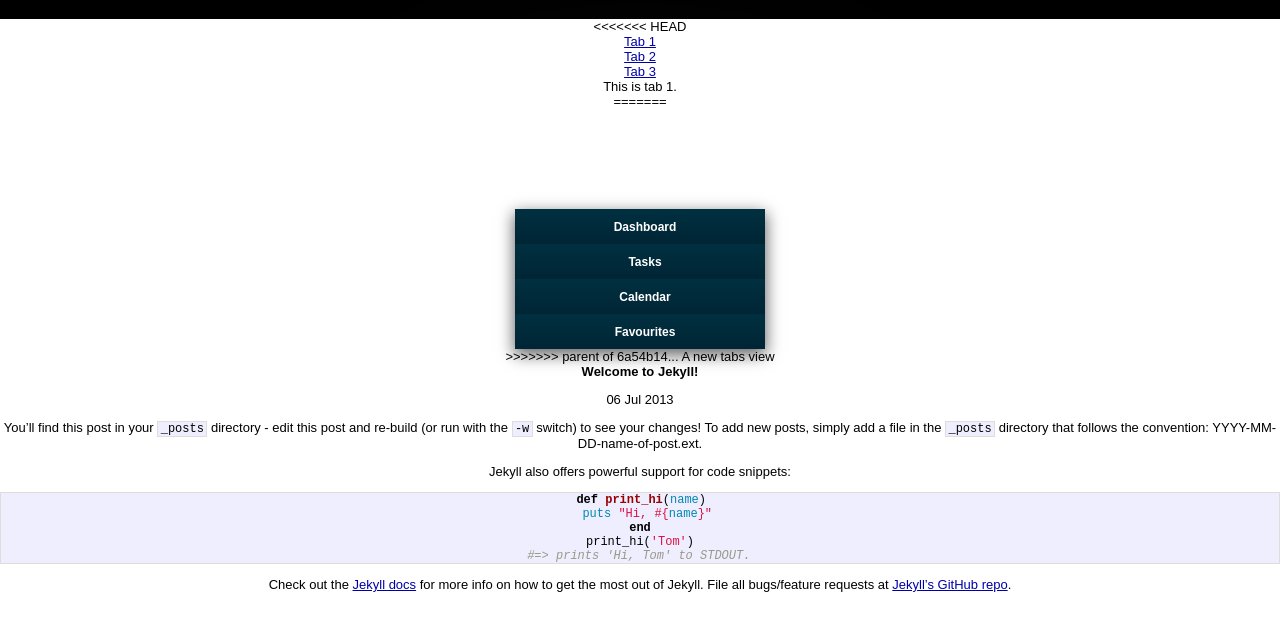
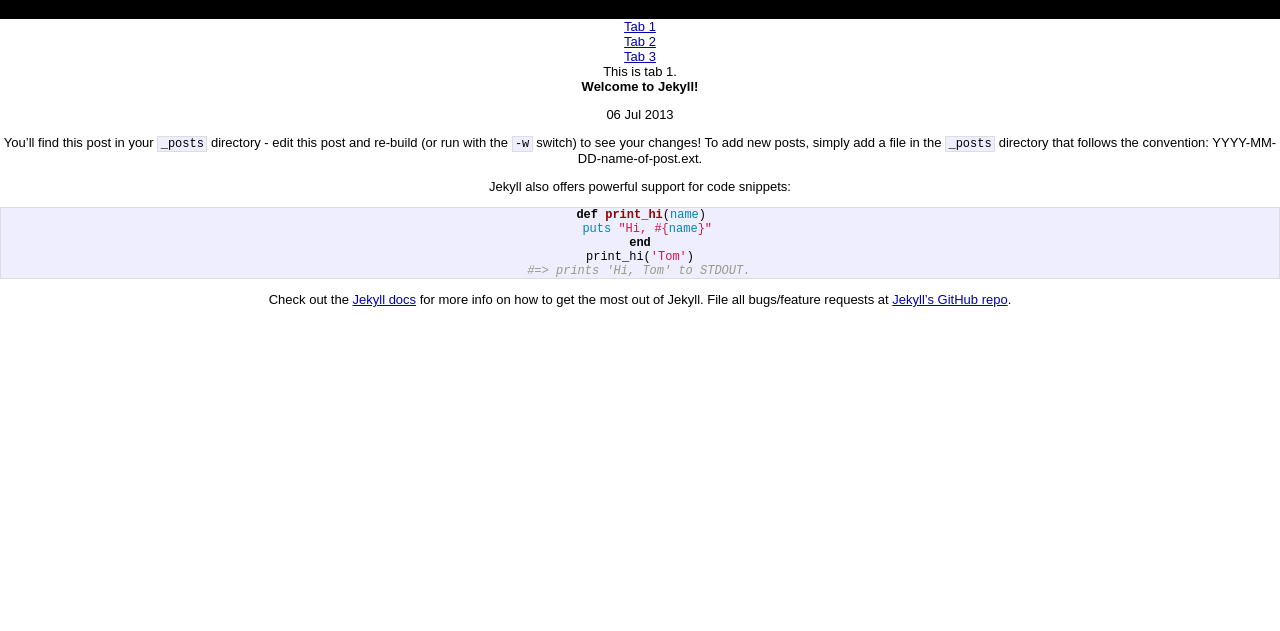
Before and after one commit to Pazinga/pazinga.github.com, a Jekyll site: the page built from _posts/2013-07-06-welcome-to-jekyll.markdown, in a window 1280 px wide. Shown: the top 631 px of the page. Built offline with Jekyll 4.4.1, drawn with Linux system fonts in a browser that asks for light colours.

Commit message:
adjusting the menu

```diff
--- a/_includes/menu.html
+++ b/_includes/menu.html
@@ -1,4 +1,3 @@
-<<<<<<< HEAD
 <div id="usual1" class="usual">
   <ul>
     <li><a href="#tab1" class="selected">Tab 1</a></li>
@@ -13,52 +12,3 @@
 <script type="text/javascript">
   $("#usual1 ul").idTabs();
 </script>
-=======
-<div id="accordian">
-	<ul>
-		<li>
-			<h3><span class="icon-dashboard"></span>Dashboard</h3>
-			<ul>
-				<li><a href="#">Reports</a></li>
-				<li><a href="#">Search</a></li>
-				<li><a href="#">Graphs</a></li>
-				<li><a href="#">Settings</a></li>
-			</ul>
-		</li>
-		<!-- we will keep this LI open by default -->
-		<li>
-			<h3><span class="icon-tasks"></span>Tasks</h3>
-			<ul>
-				<li><a href="#">Today's tasks</a></li>
-				<li><a href="#">Urgent</a></li>
-				<li><a href="#">Overdues</a></li>
-				<li><a href="#">Recurring</a></li>
-				<li><a href="#">Settings</a></li>
-			</ul>
-		</li>
-		<li>
-			<h3><span class="icon-calendar"></span>Calendar</h3>
-			<ul>
-				<li><a href="#">Current Month</a></li>
-				<li><a href="#">Current Week</a></li>
-				<li><a href="#">Previous Month</a></li>
-				<li><a href="#">Previous Week</a></li>
-				<li><a href="#">Next Month</a></li>
-				<li><a href="#">Next Week</a></li>
-				<li><a href="#">Team Calendar</a></li>
-				<li><a href="#">Private Calendar</a></li>
-				<li><a href="#">Settings</a></li>
-			</ul>
-		</li>
-		<li>
-			<h3><span class="icon-heart"></span>Favourites</h3>
-			<ul>
-				<li><a href="#">Global favs</a></li>
-				<li><a href="#">My favs</a></li>
-				<li><a href="#">Team favs</a></li>
-				<li><a href="#">Settings</a></li>
-			</ul>
-		</li>
-	</ul>
-</div>
->>>>>>> parent of 6a54b14... A new tabs view
--- a/_includes/top.html
+++ b/_includes/top.html
@@ -5,11 +5,9 @@
     <meta http-equiv="X-UA-Compatible" content="IE=edge,chrome=1">
     <meta name="apple-mobile-web-app-capable" content="yes">
     <meta name="apple-mobile-web-app-status-bar-style" content="black">
+    <meta name="viewport" content="width=device-width, initial-scale=1.0, user-scalable=no, minimum-scale=1.0, maximum-scale=1.0">
     <title>{{ page.title }}</title>
-    <meta name="viewport" content="width=device-width, initial-scale=1.0, user-scalable=no, minimum-scale=1.0, maximum-scale=1.0">
-    <script src="http://thecodeplayer.com/uploads/js/prefixfree-1.0.7.js" type="text/javascript"></script>
-    <script src="http://thecodeplayer.com/uploads/js/jquery-1.7.1.min.js" type="text/javascript"></script>
-    <script src="{{ site.url }}/accordian-menu.js" type="text/javascript"></script>
+    <script src="{{ site.url }}/jquery.idTabs.min.js" type="text/javascript"></script>
     <link rel="stylesheet" href="{{ site.url }}/css/syntax.css">
     <link rel="stylesheet" href="{{ site.url }}/css/main.css">
     <link rel="stylesheet" href="{{ site.url }}/css/menu.css">
--- a/accordian-menu.js
+++ /dev/null
@@ -1,12 +0,0 @@
-/*jQuery time*/
-$(document).ready(function(){
-	$("#accordian h3").click(function(){
-		//slide up all the link lists
-		$("#accordian ul ul").slideUp();
-		//slide down the link list below the h3 clicked - only if its closed
-		if(!$(this).next().is(":visible"))
-		{
-			$(this).next().slideDown();
-		}
-	})
-})
--- a/index.html
+++ b/index.html
@@ -3,4 +3,6 @@
 title: GraniteTek - Dashboard
 ---
 
-This is the homepage... probably gonna be the Dashboard, will have to see how it goes.
+{{ include top.html }}
+{{ include menu.html }}
+{{ include footer.html }}
```
Also changed, not shown: jquery.idTabs.min.js (added).
